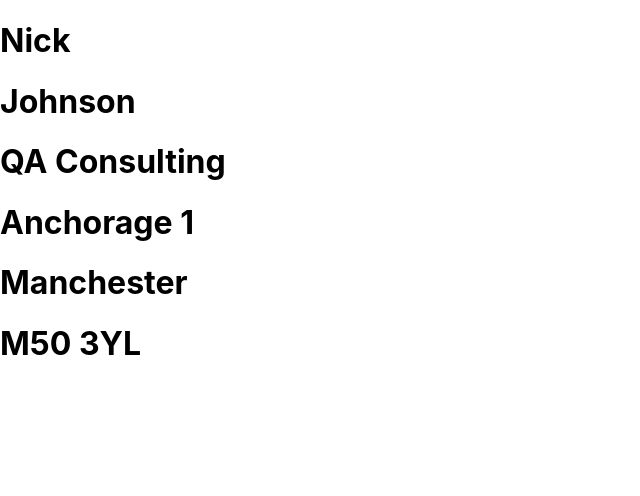
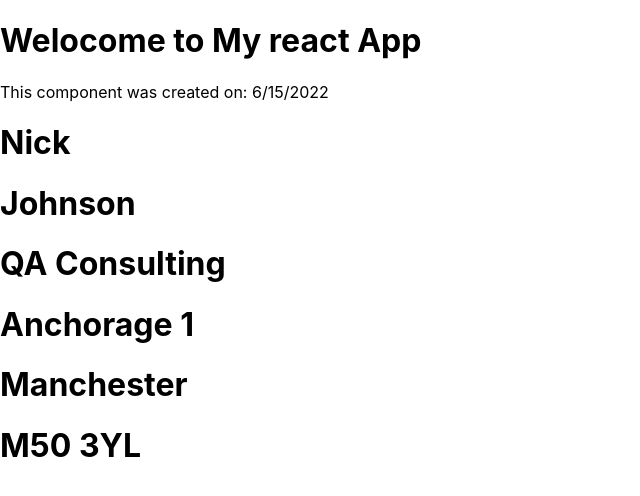
Before and after one commit to voytus/ReactJS, a React (Create React App) app in the folder my-first-app/: page / in a window 1280 px wide. Shown: the top 496 px of the page, without its empty margins (0-640 px from the left). Built offline with nearby package versions, Linux system fonts and the light colour scheme.

Commit message:
WTM: moved SomeApp as a component

```diff
--- a/my-first-app/src/App.js
+++ b/my-first-app/src/App.js
@@ -1,50 +1,30 @@
 import React from 'react';
 import './App.css';
-const SomeApp = () => {
-
-  const address = {
-      forename: "Nick",
-      surname: "Johnson",
-      line1: "QA Consulting",
-      line2: "Anchorage 1",
-      city: "Manchester",
-      zip: "M50 3YL"
-  }
-
-  return (
-      <div>
-          <h1>{address.forename}</h1>
-          <h1>{address.surname}</h1>
-          <h1>{address.line1}</h1>
-          <h1>{address.line2}</h1>
-          <h1>{address.city}</h1>
-          <h1>{address.zip}</h1>
-      </div>
-  );
-}
-export default SomeApp;
 
 
 
 
 
-// import First from './Components/First';
-// import Second from './Components/Second';
-// import Third from './Components/Third';
-// import Title from './Components/Title';
+
+import First from './Components/First';
+import Second from './Components/Second';
+import Third from './Components/Third';
+import Title from './Components/Title';
+import SomeApp from './Components/SomeApp';
 
 
-// function App() {
-//     return (
-//     <>
-//       <Title />
-//       <First />
-//       <Second />
-//       <Third />
-//     </>
-//     );
-// }
-// export default App;
+function App() {
+    return (
+    <>
+      <Title />
+      <First />
+      <Second />
+      <Third />
+      <SomeApp />
+    </>
+    );
+}
+export default App;
 
 
 // import logo from './logo.svg';
--- /dev/null
+++ b/my-first-app/src/Components/SomeApp.jsx
@@ -0,0 +1,24 @@
+import React from "react";
+const SomeApp = () => {
+
+    const address = {
+        forename: "Nick",
+        surname: "Johnson",
+        line1: "QA Consulting",
+        line2: "Anchorage 1",
+        city: "Manchester",
+        zip: "M50 3YL"
+    }
+
+    return (
+        <div>
+            <h1>{address.forename}</h1>
+            <h1>{address.surname}</h1>
+            <h1>{address.line1}</h1>
+            <h1>{address.line2}</h1>
+            <h1>{address.city}</h1>
+            <h1>{address.zip}</h1>
+        </div>
+    );
+  }
+  export default SomeApp;
```
